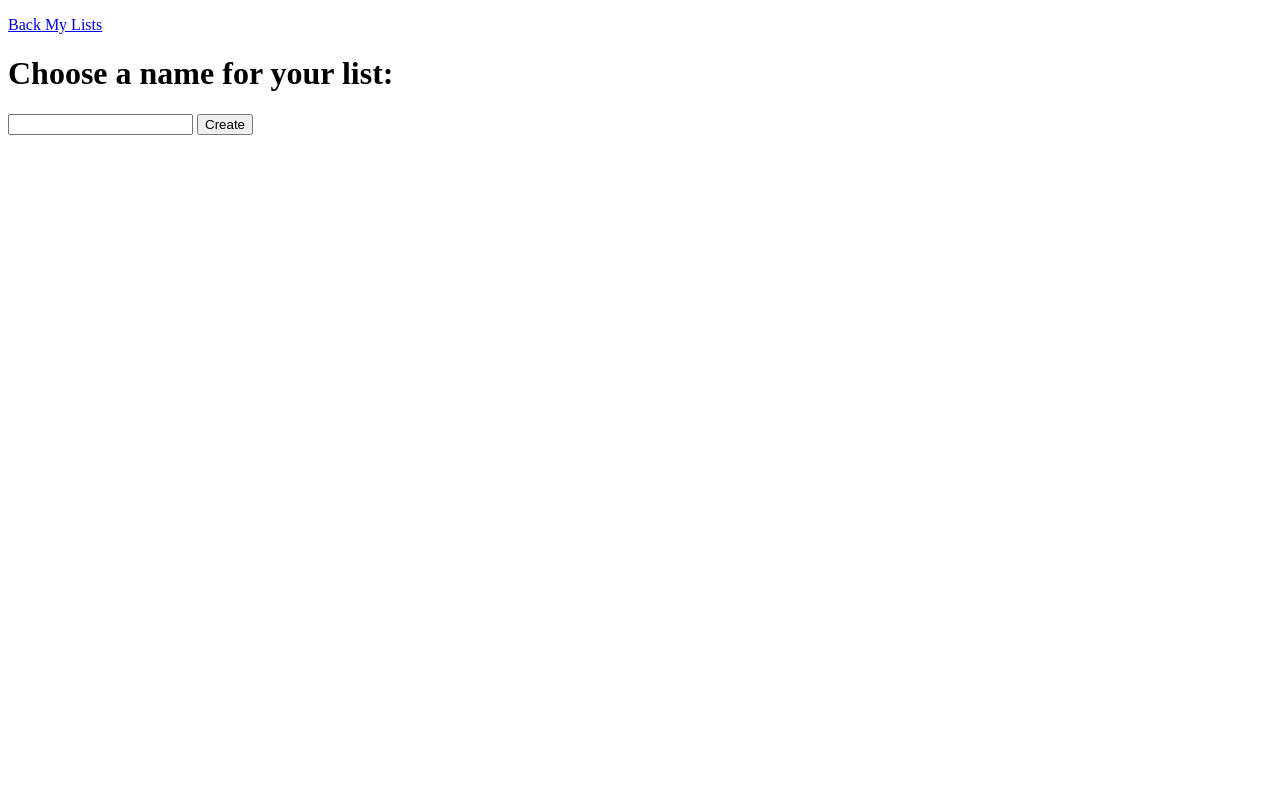
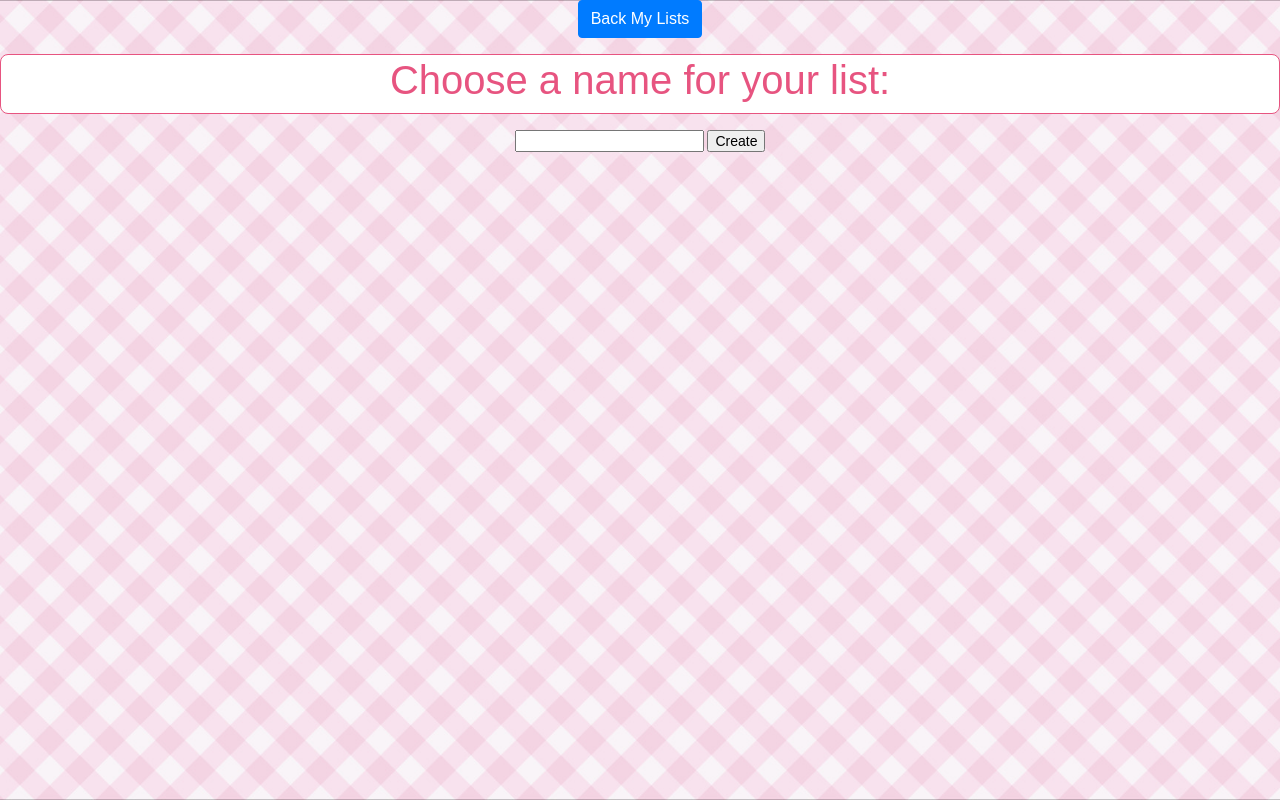
Before and after one commit to Zach-Russell/CS4750-Project, a PHP site: page /createList.php in a window 1280 px wide. Run offline with PHP 8.4, Linux system fonts and the light colour scheme; the visitor is signed in with stand-in values (Sample User, id 1).

Commit message:
update to Tiffany's createList

```diff
--- a/createList.php
+++ b/createList.php
@@ -98,15 +98,65 @@ if($_SERVER['REQUEST_METHOD'] == "POST" and isset($_POST['submitListName']))
     }
 ?>
 
-
 <!DOCTYPE html>
 <html lang="en">
-    <p>
+
+
+<head>
+    <meta charset="UTF-8">
+    <title>Home</title>
+    <link rel="stylesheet" href="https://stackpath.bootstrapcdn.com/bootstrap/4.5.2/css/bootstrap.min.css">
+    <link rel="stylesheet" href="style.css">
+
+    <style>
+        body{ font: 14px sans-serif; text-align: center; }
+
+        .btn:hover {
+            /* font-size: 0.875rem; */
+            line-height: 1;
+            font-weight: 400;
+            padding: .7rem 1.5rem;
+            border-radius: 0.1275rem
+        }
+
+        body {
+            background-image: url('picnic.jpeg');
+
+            background-size: cover;
+            background-position: center;
+            background-repeat: no-repeat;
+
+            height: 100vh;
+
+            /* display: flex; */
+            align-items: center;
+            justify-content: center;
+            text-align: center;
+        }
+
+
+        .text-container {
+            background-color: white;
+            padding: 1px;
+            border-radius: 10px;
+
+            color: #e75480;
+            border: 1px solid #e75480;
+            border-radius: 8px;
+        }
+    </style>
+</head>
+<body>
+<p>
         <a href="myLists.php" class="btn btn-primary">Back My Lists</a>
     </p>
-    <h1> Choose a name for your list:</h1>
+    <div class="text-container"><h1> Choose a name for your list:</h1></div>
+    <br>
     <form method="post" action="createList.php">
         <input type="text" name="listName">
         <input type="submit" value="Create" name="submitListName"> <!-- assign a name for the button -->
     </form>
+
+
+</body>
 </html>
```
